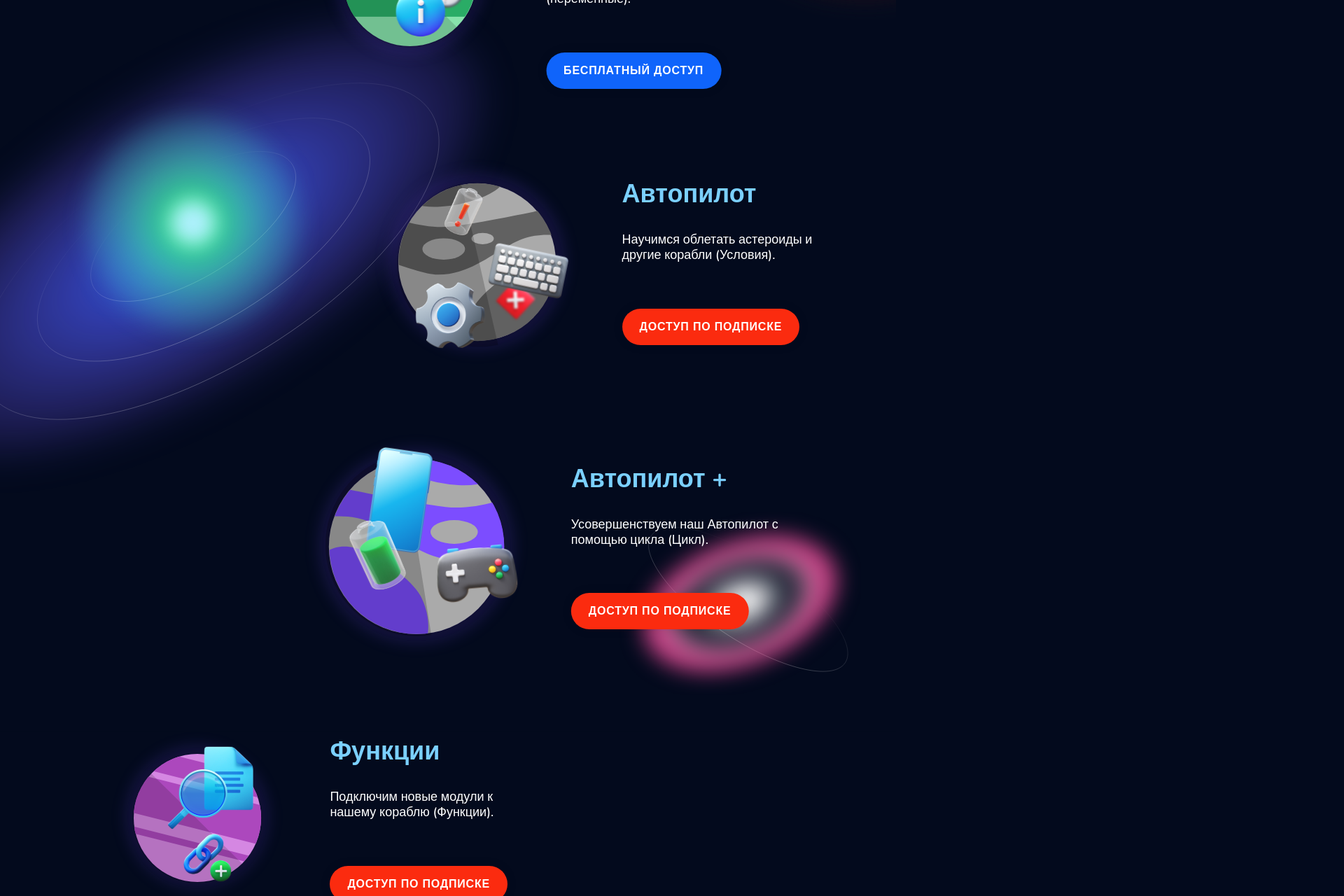
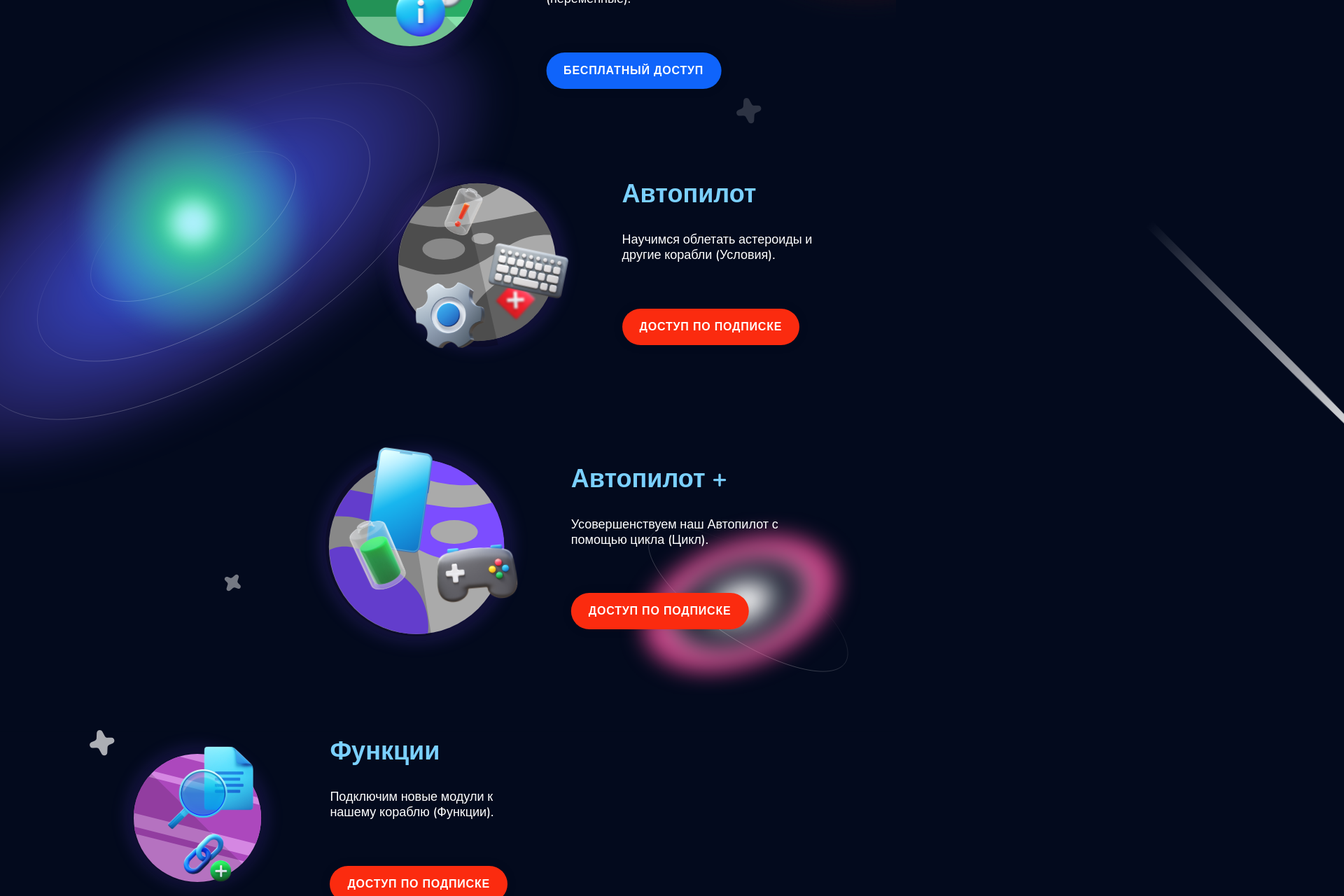
Before and after one commit to Yulencha/test_cosmo, a React (Create React App) app: page /#/ in a window 1280 px wide. Shown: the part 1842-3122 px from the top of the page at 70% size, 1920 px wide, since content can reach past the window. Built offline with nearby package versions, Linux system fonts and the light colour scheme.

Commit message:
добавлены звезды

```diff
--- a/src/pages/Home.js
+++ b/src/pages/Home.js
@@ -2,15 +2,23 @@ import React from "react";
 import GameLevel from "../components/gameLevel/GameLevel";
 import { gameLevelList } from "../helpers/GameLevelList";
 import pageBackground from "../img/background.svg";
+import stars1 from "../img/Star 7.svg";
+import stars2 from "../img//Star 8.svg";
+import stars3 from "../img/Star 9.svg";
+import stars4 from "../img/Star 10.svg";
 
 const Home = () => {
   return (
     <div className="page">
       <div className="page__background">
-        <img src={pageBackground} alt="" />
+        <img className="page__background-img" src={pageBackground} alt="" />
         <div class="shooting-stars shooting-stars_1"></div>
         <div class="shooting-stars shooting-stars_2"></div>
         <div class="shooting-stars shooting-stars_3"></div>
+        <img class="star star_1" src={stars1} alt="" />
+        <img class="star star_2" src={stars2} alt="" />
+        <img class="star star_3" src={stars3} alt="" />
+        <img class="star star_4" src={stars4} alt="" />
       </div>
       <div className="page__title">Описание игры</div>
       <div className="page__game-levels">
--- a/src/styles/main.css
+++ b/src/styles/main.css
@@ -29,7 +29,7 @@ body.menu-active {
   width: 100%;
   height: 100%;
 }
-.page__background img {
+.page__background-img {
   height: 100%;
   position: absolute;
   left: 0;
@@ -105,7 +105,7 @@ body.menu-active {
   }
 }
 
-.shooting-stars {
+.page__background .shooting-stars {
   z-index: -1;
   width: 12px;
   height: 85px;
@@ -117,22 +117,47 @@ body.menu-active {
     rgba(255, 255, 255, 0),
     rgb(255, 255, 255)
   );
+  opacity: 0;
 }
 
-.shooting-stars_1 {
+.page__background .shooting-stars_1 {
   top: 0;
   left: 50%;
-  animation: animShootingStar 10s linear infinite 5s;
+  animation: animShootingStar 10s linear infinite;
 }
-.shooting-stars_2 {
+.page__background .shooting-stars_2 {
   top: 0;
   left: 0;
-  animation: animShootingStar 6s linear infinite 20s;
+  animation: animShootingStar 6s linear infinite;
 }
-.shooting-stars_3 {
+.page__background .shooting-stars_3 {
   top: 50%;
   left: 0;
   animation: animShootingStar 8s linear infinite;
+}
+.page__background .star {
+  position: absolute;
+}
+
+.page__background .star_2 {
+  left: 25%;
+  top: 50px;
+  animation: blink 3s linear 2.5s infinite;
+}
+.page__background .star_3 {
+  right: 15%;
+  top: 45%;
+  animation: blink 4s linear 4.5s infinite;
+}
+.page__background .star_4 {
+  left: 25%;
+  bottom: 25%;
+  animation: blink 5s linear infinite;
+}
+.page__background .star_1 {
+  left: 10%;
+  bottom: 15%;
+  animation: blink 1s linear 1s infinite;
 }
 
 @keyframes animShootingStar {
@@ -147,3 +172,17 @@ body.menu-active {
     height: 800px;
   }
 }
+
+@keyframes blink {
+  0% {
+    opacity: 1;
+  }
+
+  50% {
+    opacity: 0;
+  }
+
+  100% {
+    opacity: 1;
+  }
+}
```
